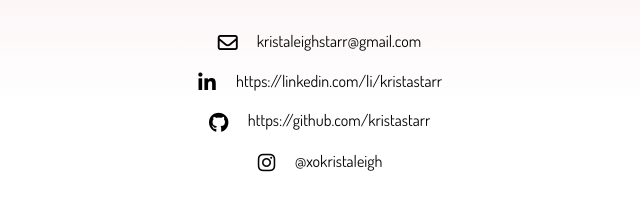
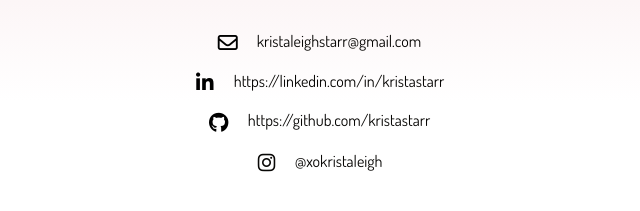
Before and after one commit to kristastarr/kristastarr.github.io, a plain HTML site: page contact.html in a window 1280 px wide. Shown: the part 235-446 px from the top of the page, 328-968 px from the left. Drawn offline with Linux system fonts and the light colour scheme.

Commit message:
fix link to LinkedIn page

```diff
--- a/contact.html
+++ b/contact.html
@@ -27,7 +27,7 @@
 <span class="fa-stack fa-lg">
   <i class="fa fa-linkedin fa-stack-1x"></i>
 </span>
-<a href="https://linkedin.com/li/kristastarr">https://linkedin.com/li/kristastarr</a><br>
+<a href="https://linkedin.com/in/kristastarr">https://linkedin.com/in/kristastarr</a><br>
 
 <span class="fa-stack fa-lg">
   <i class="fa fa-github fa-stack-1x"></i>
```
